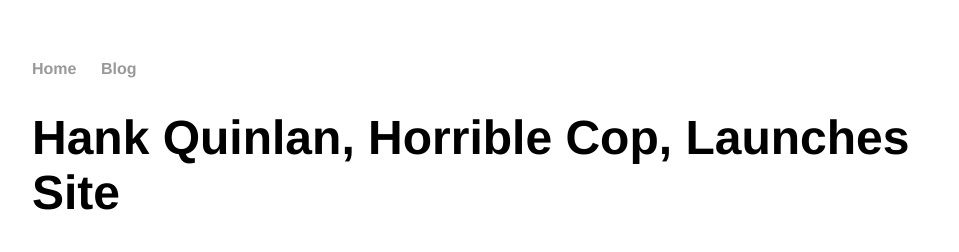
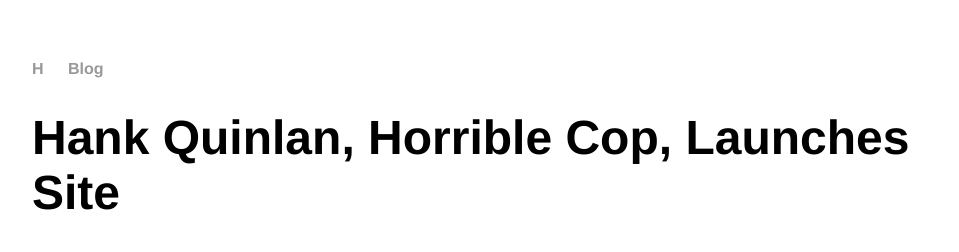
Before and after one commit to Varda84/Digicon_shop, a Jekyll site: the page built from _posts/2014-04-30-hank-quinlan-site-launched.md, in a window 1280 px wide. Shown: the top 252 px of the page, without its empty margins (160-1119 px from the left). Built offline with Jekyll 4.4.1, drawn with Linux system fonts in a browser that asks for light colours.

Commit message:
Update default.html

```diff
--- a/_layouts/default.html
+++ b/_layouts/default.html
@@ -8,7 +8,7 @@
 		<body>
 			<nav>
 	    		<ul>
-	        		<li><a href="/">Home</a></li>
+	        		<li><a href="/">H</a></li>
 	        		<li><a href="/blog">Blog</a></li>
 	    		</ul>
 			</nav>
```
